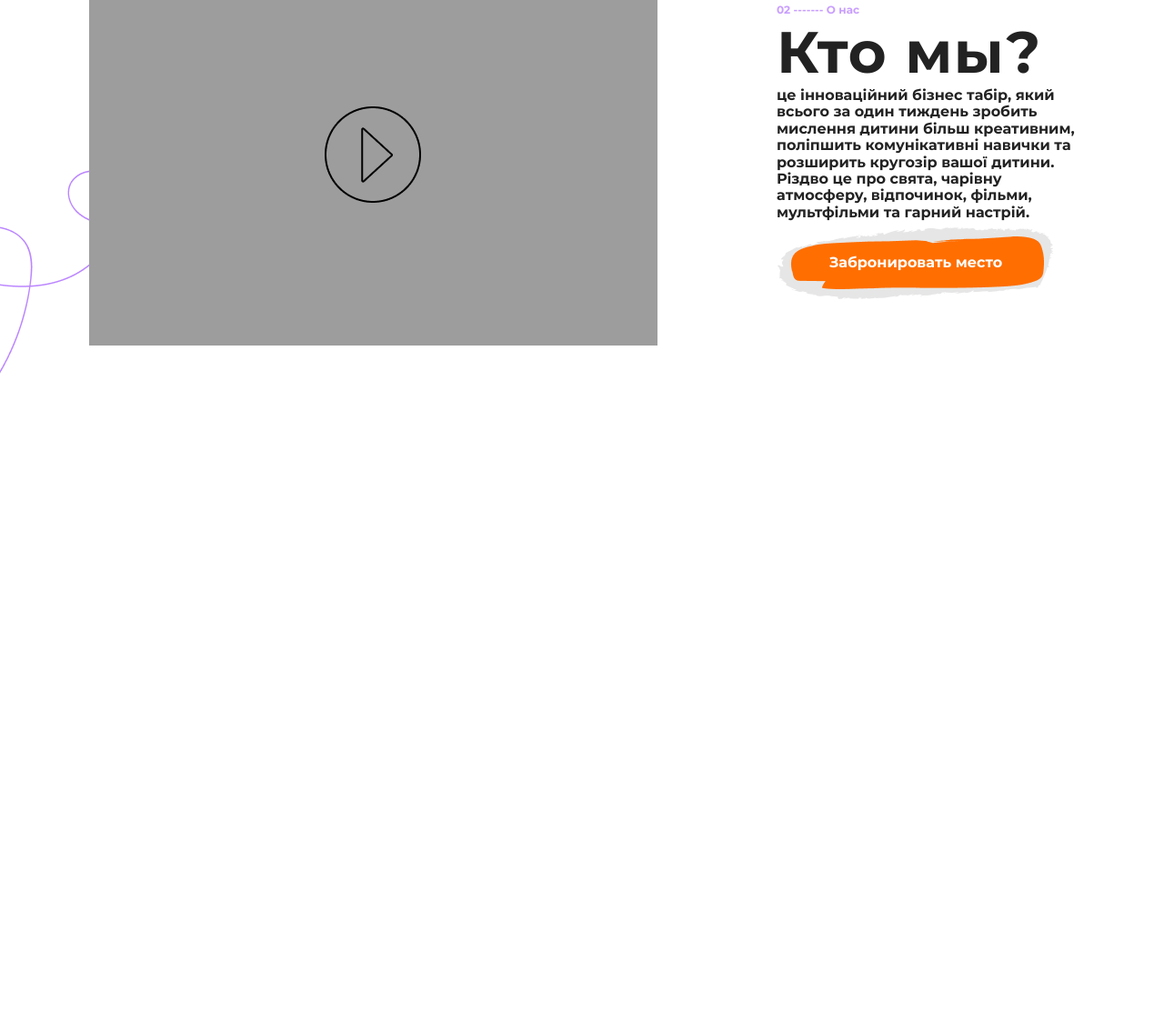
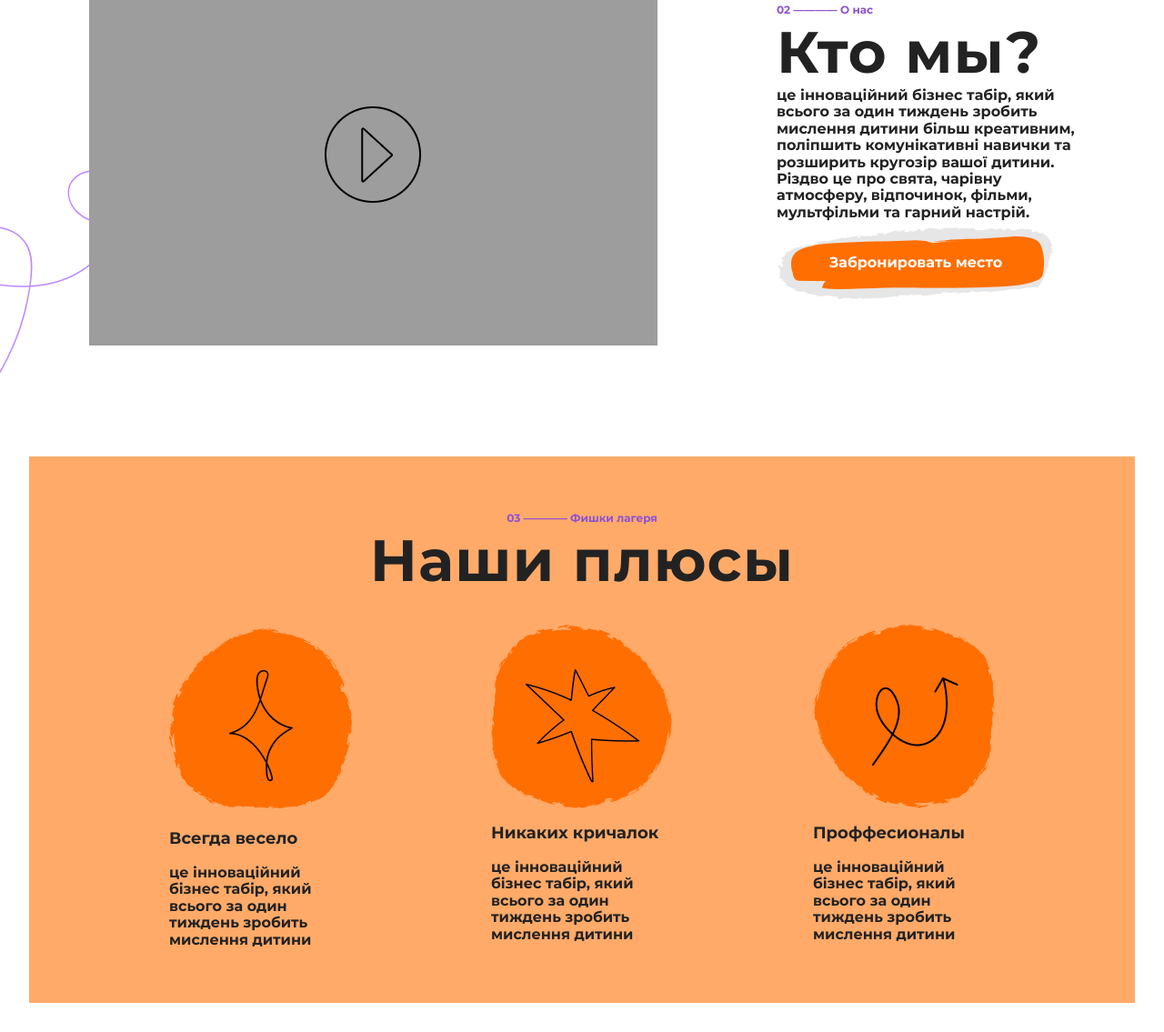
Before and after one commit to vilkoz/reformat_landing, a website built with Parcel: page index.html in a window 1280 px wide. Shown: the part 851-1986 px from the top of the page at 91% size. Before the commit the page ends 1353 px from the top, so only its background shows below. Built offline with nearby package versions, Linux system fonts and the light colour scheme; a web font is replaced by a local one.

Commit message:
add benefits section

```diff
--- a/css/main.css
+++ b/css/main.css
@@ -416,6 +416,10 @@ body {
   line-height: 15px;
 }
 
+.subtitle-dark {
+  color: #8B51D4;
+}
+
 .title {
   font-weight: 600;
   font-size: 64px;
@@ -479,3 +483,43 @@ section {
   left: -2em;
   bottom: 0;
 }
+
+.benefits-section {
+  background: #FFAA69;
+}
+
+.benefits-section__column {
+  display: flex;
+  height: 100%;
+  flex-direction: column;
+  align-items: center;
+  justify-content: center;
+}
+
+.benefits-section__row {
+  display: flex;
+  flex-direction: row;
+  justify-content: space-evenly;
+  width: 100%;
+
+  margin-top: 2em;
+}
+
+.benefits-section__row_item {
+  display: flex;
+  flex-direction: column;
+  align-items: center;
+  width: 200px;
+}
+
+.benefits-section__row_item__text {
+  margin-top: 1em;
+}
+
+.benefits-section__row_item__title {
+  font-weight: 600;
+  font-size: 18px;
+  line-height: 22px;
+
+  margin-bottom: 1em;
+}
--- a/index.html
+++ b/index.html
@@ -42,7 +42,7 @@
         <div class="home-section__row">
           <div class="home-section__text">
 
-            <div class="subtitle">01 ------- Основное </div>
+            <div class="subtitle">01 ———— Основное </div>
             <div class="title">Попробуй эмоции на вкус</div>
             <div class="text">В нашем детском лагере, дети чувствуют себя счастливым, проводят время с друзьями и развиваются</div>
             <div class="button button_4">Забронировать место</div>
@@ -62,13 +62,48 @@
           <img src="/img/shapes/video_play.png">
         </div>
         <div class="about-us-section__text">
-          <div class="subtitle">02 ------- О нас</div>
+          <div class="subtitle subtitle-dark">02 ———— О нас</div>
           <div class="title">Кто мы?</div>
           <div class="text">це інноваційний бізнес табір, який всього за один тиждень зробить мислення дитини більш креативним, поліпшить комунікативні навички та розширить кругозір вашої дитини. Різдво це про свята, чарівну атмосферу, відпочинок, фільми, мультфільми та гарний настрій.</div>
           <div class="button button_3">Забронировать место</div>
         </div>
       </div>
       <div class="shape-3"><img src="/img/shapes/3.png"></div>
+    </section>
+    <section class="benefits-section">
+      <div class="benefits-section__column">
+        <div class="subtitle subtitle-dark">03 ———— Фишки лагеря</div>
+        <div class="title">Наши плюсы</div>
+        <div class="benefits-section__row">
+          <div class="benefits-section__row_item">
+            <div class="benefits-section__row_item__image">
+              <img src="/img/shapes/4.png">
+            </div>
+            <div class="benefits-section__row_item__text">
+              <div class="benefits-section__row_item__title">Всегда весело</div>
+              <div class="benefits-section__row_item__content">це інноваційний бізнес табір, який всього за один тиждень зробить мислення дитини</div>
+            </div>
+          </div>
+          <div class="benefits-section__row_item">
+            <div class="benefits-section__row_item__image">
+              <img src="/img/shapes/5.png">
+            </div>
+            <div class="benefits-section__row_item__text">
+              <div class="benefits-section__row_item__title">Никаких кричалок</div>
+              <div class="benefits-section__row_item__content">це інноваційний бізнес табір, який всього за один тиждень зробить мислення дитини</div>
+            </div>
+          </div>
+          <div class="benefits-section__row_item">
+            <div class="benefits-section__row_item__image">
+              <img src="/img/shapes/6.png">
+            </div>
+            <div class="benefits-section__row_item__text">
+              <div class="benefits-section__row_item__title">Проффесионалы</div>
+              <div class="benefits-section__row_item__content">це інноваційний бізнес табір, який всього за один тиждень зробить мислення дитини</div>
+            </div>
+          </div>
+        </div>
+      </div>
     </section>
   </main>
 
```
